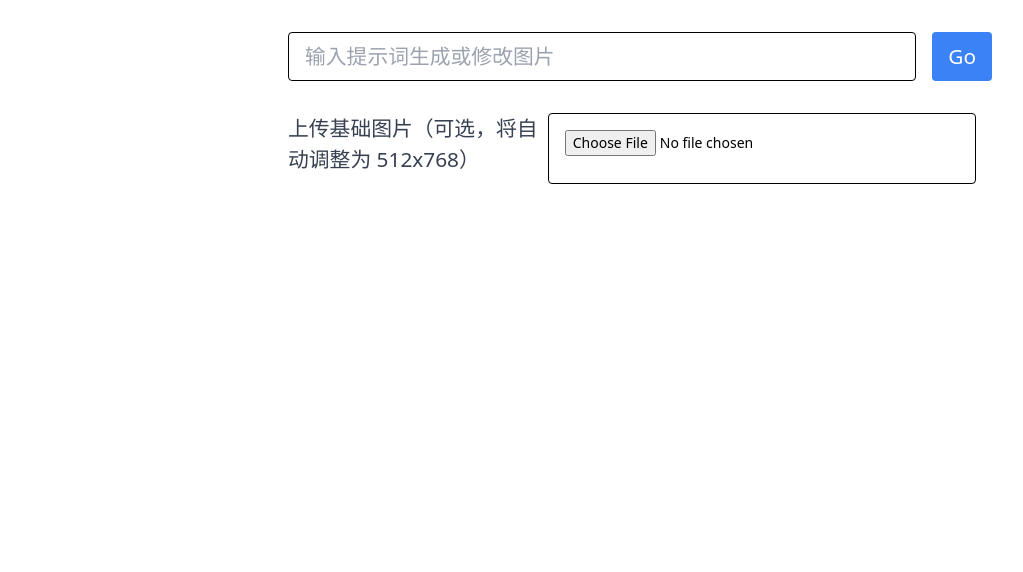
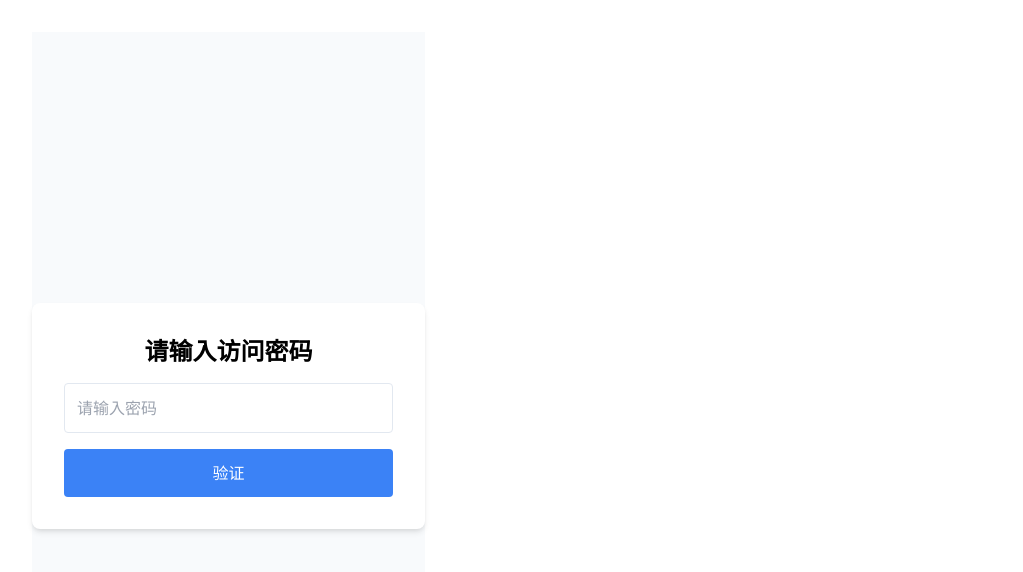
Before and after one commit to slienctfish/gpt4oImageTest, a Next.js app: page / in a window 1280 px wide. Shown: the top 572 px of the page, without its empty margins (0-1023 px from the left). Built offline with nearby package versions, Linux system fonts and the light colour scheme.

Commit message:
调整布局，增加鉴权flzbydfcq

```diff
--- a/src/app/globals.css
+++ b/src/app/globals.css
@@ -2,13 +2,218 @@
 @tailwind components;
 @tailwind utilities;
 
+.container {
+  padding: 2rem;
+  font-size: 1.3rem;
+  max-width: 100%;
+  margin: 0 auto;
+  display: flex;
+  gap: 2rem;
+  height: 95vh;
+  position: relative;
+  box-sizing: border-box;
+  overflow: hidden;
+}
 
-.container{
-  padding:2rem;
-  font-size:1.3rem;
-  max-width:48rem;
-  margin:0 auto;
+/* 加载遮罩层 */
+.loading-overlay {
+  position: fixed;
+  top: 0;
+  left: 0;
+  right: 0;
+  bottom: 0;
+  background-color: rgba(0, 0, 0, 0.5);
+  display: flex;
+  justify-content: center;
+  align-items: center;
+  z-index: 1000;
 }
+
+.loading-spinner {
+  width: 50px;
+  height: 50px;
+  border: 5px solid #f3f3f3;
+  border-top: 5px solid #3b82f6;
+  border-radius: 50%;
+  animation: spin 1s linear infinite;
+}
+
+.loading-text {
+  color: white;
+  font-size: 1.2rem;
+  margin-top: 1rem;
+  text-align: center;
+}
+
+@keyframes spin {
+  0% { transform: rotate(0deg); }
+  100% { transform: rotate(360deg); }
+}
+
+.left-panel {
+  flex: 1;
+  max-width: 50%;
+  display: flex;
+  flex-direction: column;
+  gap: 1.5rem;
+  overflow-y: auto;
+  padding-right: 1rem;
+  height: calc(100vh - 4rem);
+}
+
+.right-panel {
+  flex: 1;
+  max-width: 50%;
+  display: flex;
+  flex-direction: column;
+  align-items: center;
+  overflow-y: auto;
+  padding-right: 1rem;
+  height: calc(100vh - 4rem);
+}
+
+.prompt-editor {
+  width: 90%;
+  min-height: 150px;
+  max-height: 200px;
+  padding: 1rem;
+  border: 1px solid #e2e8f0;
+  border-radius: 0.5rem;
+  font-size: 1rem;
+  resize: vertical;
+  font-family: monospace;
+  background-color: #f8fafc;
+}
+
+.file-upload {
+  width: 87%;
+  padding: 1.5rem;
+  border: 2px dashed #e2e8f0;
+  border-radius: 0.5rem;
+  text-align: center;
+  cursor: pointer;
+  transition: all 0.3s ease;
+  position: relative;
+  min-height: 200px;
+  max-height: 530px;
+  overflow: hidden;
+}
+
+.file-upload:hover {
+  border-color: #94a3b8;
+  background-color: #f1f5f9;
+}
+
+.file-upload.dragover {
+  border-color: #3b82f6;
+  background-color: #eff6ff;
+}
+
+/* 隐藏文件上传框 */
+.file-upload input[type="file"] {
+  position: absolute;
+  width: 100%;
+  height: 100%;
+  top: 0;
+  left: 0;
+  opacity: 0;
+  cursor: pointer;
+  z-index: 1;
+}
+
+/* 清除按钮样式 */
+.clear-image-button {
+  display: inline-block;
+  padding: 0.5rem 1rem;
+  background-color: #fee2e2;
+  color: #dc2626;
+  border-radius: 0.25rem;
+  font-weight: 500;
+  margin-top: 0.5rem;
+  transition: all 0.2s ease;
+  z-index: 10;
+  position: relative;
+}
+
+.clear-image-button:hover {
+  background-color: #fecaca;
+}
+
+.preview-image {
+  max-width: 100%;
+  max-height: 250px;
+  height: auto;
+  border-radius: 0.5rem;
+  box-shadow: 0 4px 6px -1px rgba(0, 0, 0, 0.1), 0 2px 4px -1px rgba(0, 0, 0, 0.06);
+  object-fit: contain;
+}
+
+.uploaded-preview-image {
+  max-width: 100%;
+  max-height: 500px;
+  height: auto;
+  border-radius: 0.5rem;
+  box-shadow: 0 4px 6px -1px rgba(0, 0, 0, 0.1), 0 2px 4px -1px rgba(0, 0, 0, 0.06);
+  object-fit: contain;
+  margin: 0 auto;
+  display: block;
+}
+
+.generated-preview-image {
+  width: 512px;
+  height: 768px;
+  border-radius: 0.5rem;
+  box-shadow: 0 4px 6px -1px rgba(0, 0, 0, 0.1), 0 2px 4px -1px rgba(0, 0, 0, 0.06);
+  object-fit: contain;
+}
+
+.submit-button {
+  padding: 0.75rem 1.5rem;
+  background-color: #3b82f6;
+  color: white;
+  border: none;
+  border-radius: 0.5rem;
+  font-weight: 500;
+  cursor: pointer;
+  transition: background-color 0.3s ease;
+  margin-bottom: 10px;
+}
+
+.submit-button:hover {
+  background-color: #2563eb;
+}
+
+.submit-button:disabled {
+  background-color: #94a3b8;
+  cursor: not-allowed;
+}
+
+.error-message {
+  padding: 1rem;
+  background-color: #fee2e2;
+  color: #dc2626;
+  border-radius: 0.5rem;
+  margin-top: 1rem;
+}
+
+.success-message {
+  padding: 1rem;
+  background-color: #dcfce7;
+  color: #16a34a;
+  border-radius: 0.5rem;
+  margin-top: 1rem;
+}
+
+@media (max-width: 768px) {
+  .container {
+    flex-direction: column;
+  }
+
+  .left-panel, .right-panel {
+    max-width: 100%;
+  }
+}
+
 form {
   /* display:flex; */
   margin-bottom:2rem;
@@ -37,3 +242,64 @@ form button{
   aspect-ratio:1/1;
   position:relative;
 }
+
+.download-button {
+  position: absolute;
+  right: 20px;
+  background-color: #3b82f6;
+  color: white;
+  padding: 8px 16px;
+  border-radius: 4px;
+  text-decoration: none;
+  font-weight: 500;
+  transition: background-color 0.2s;
+  z-index: 10;
+}
+
+.download-button:hover {
+  background-color: #2563eb;
+}
+
+.auth-container {
+  display: flex;
+  justify-content: center;
+  align-items: center;
+  min-height: 100vh;
+  background-color: #f8fafc;
+}
+
+.auth-form {
+  background-color: white;
+  padding: 2rem;
+  border-radius: 0.5rem;
+  box-shadow: 0 4px 6px -1px rgba(0, 0, 0, 0.1), 0 2px 4px -1px rgba(0, 0, 0, 0.06);
+  width: 100%;
+  max-width: 400px;
+  text-align: center;
+}
+
+.auth-input {
+  width: 100%;
+  padding: 0.75rem;
+  border: 1px solid #e2e8f0;
+  border-radius: 0.25rem;
+  margin-bottom: 1rem;
+  font-size: 1rem;
+}
+
+.auth-button {
+  width: 100%;
+  padding: 0.75rem;
+  background-color: #3b82f6;
+  color: white;
+  border: none;
+  border-radius: 0.25rem;
+  font-size: 1rem;
+  font-weight: 500;
+  cursor: pointer;
+  transition: background-color 0.2s;
+}
+
+.auth-button:hover {
+  background-color: #2563eb;
+}
--- a/src/app/layout.js
+++ b/src/app/layout.js
@@ -7,8 +7,8 @@ const inter = Inter({
 });
 
 export const metadata = {
-  title: "Create Next App",
-  description: "Generated by create next app",
+  title: "一句话调用AI生成图片",
+  description: "一句话调用AI生成图片",
 };
 
 export default function RootLayout({ children }) {
--- a/src/app/page.js
+++ b/src/app/page.js
@@ -1,6 +1,6 @@
 'use client';
 
-import { useState, useRef } from "react";
+import { useState, useRef, useEffect } from "react";
 import Image from "next/image";
 
 const sleep = (ms) => new Promise((resolve) => setTimeout(resolve, ms));
@@ -12,30 +12,41 @@ export default function Home() {
   const [imageUrl, setImageUrl] = useState(null);
   const [baseImage, setBaseImage] = useState(null);
   const [baseImagePreview, setBaseImagePreview] = useState(null);
+  const [countdown, setCountdown] = useState(60);
+  const [isAuthenticated, setIsAuthenticated] = useState(false);
+  const [password, setPassword] = useState('');
   const fileInputRef = useRef(null);
+  const countdownRef = useRef(null);
 
-  const extractImageUrl = (content) => {
-    console.log("解析内容:", content); // 调试输出
-
-    // 尝试多种可能的图片链接格式
-    const patterns = [
-      // 带换行符的格式
-      /!\[(图片|image)\]\((https:\/\/[^)]+)\)[\r\n]+/,
-      // 标准格式
-      /!\[(图片|image)\]\((https:\/\/[^)]+)\)/,
-      // 仅匹配URL格式
-      /(https:\/\/tokensceshi\.oss[^)\s]+)/
-    ];
-
-    for (const pattern of patterns) {
-      const match = content.match(pattern);
-      if (match) {
-        // 根据匹配到的正则返回正确的捕获组
-        return pattern.toString().includes('tokensceshi') ? match[1] : match[2];
+  useEffect(() => {
+    if (isLoading) {
+      setCountdown(70);
+      countdownRef.current = setInterval(() => {
+        setCountdown(prev => {
+          if (prev <= 1) {
+            clearInterval(countdownRef.current);
+            return 0;
+          }
+          return prev - 1;
+        });
+      }, 1000);
+    } else {
+      if (countdownRef.current) {
+        clearInterval(countdownRef.current);
       }
     }
 
-    return null;
+    return () => {
+      if (countdownRef.current) {
+        clearInterval(countdownRef.current);
+      }
+    };
+  }, [isLoading]);
+
+  const extractImageUrl = (content) => {
+    const regex = /!\[图片\]\((https:\/\/[^)]+)\)/;
+    const match = content.match(regex);
+    return match ? match[1] : null;
   };
 
   const handleImageUpload = (e) => {
@@ -47,60 +58,18 @@ export default function Home() {
       setError('请上传图片文件');
       return;
     }
+    setError(null);
+    // 检查文件大小（10MB = 10 * 1024 * 1024 bytes）
+    if (file.size > 10 * 1024 * 1024) {
+      setError('图片大小不能超过10MB');
+      return;
+    }
 
-    // 使用图片加载和调整大小
+    // 直接创建预览
     const reader = new FileReader();
     reader.onload = (event) => {
-      // 使用 window.Image 而不是 Image，避免与 Next.js 的 Image 组件冲突
-      const imgElement = new window.Image();
-      imgElement.onload = () => {
-        // 创建 canvas 调整图片大小
-        const canvas = document.createElement('canvas');
-        canvas.width = 512;
-        canvas.height = 768;
-        const ctx = canvas.getContext('2d');
-
-        // 计算缩放和裁剪参数以保持宽高比
-        const imgRatio = imgElement.width / imgElement.height;
-        const targetRatio = 512 / 768;
-
-        let drawWidth, drawHeight, startX = 0, startY = 0;
-
-        if (imgRatio > targetRatio) {
-          // 图片较宽，以高度为基准进行缩放
-          drawHeight = 768;
-          drawWidth = imgElement.width * (768 / imgElement.height);
-          startX = (drawWidth - 512) / 2; // 居中裁剪
-        } else {
-          // 图片较高，以宽度为基准进行缩放
-          drawWidth = 512;
-          drawHeight = imgElement.height * (512 / imgElement.width);
-          startY = (drawHeight - 768) / 2; // 居中裁剪
-        }
-
-        // 清空画布并绘制调整大小和裁剪后的图片
-        ctx.fillStyle = 'white';
-        ctx.fillRect(0, 0, 512, 768);
-        ctx.drawImage(imgElement, -startX, -startY, drawWidth, drawHeight);
-
-        // 转换为 blob
-        canvas.toBlob((blob) => {
-          // 设置基础图片
-          const resizedFile = new File([blob], file.name, {
-            type: file.type,
-            lastModified: new Date().getTime()
-          });
-          setBaseImage(resizedFile);
-          setBaseImagePreview(canvas.toDataURL(file.type));
-
-          // 添加尺寸显示
-          const imgDimensions = document.createElement('div');
-          imgDimensions.innerHTML = `已调整为 512 x 768`;
-
-        }, file.type);
-      };
-
-      imgElement.src = event.target.result;
+      setBaseImagePreview(event.target.result);
+      setBaseImage(file);
     };
     reader.readAsDataURL(file);
   };
@@ -127,7 +96,6 @@ export default function Home() {
     setIsLoading(true);
     setError(null);
     setImageUrl(null);
-
     try {
       const promptText = e.target.prompt.value;
 
@@ -157,109 +125,153 @@ export default function Home() {
 
       // 提取图片URL
       if (prediction.choices && prediction.choices[0] && prediction.choices[0].message) {
+        debugger
         const content = prediction.choices[0].message.content;
-        console.log("从API收到内容:", content);
-
         const url = extractImageUrl(content);
-        console.log("提取的图片URL:", url);
-
         if (url) {
           setImageUrl(url);
-        } else {
-          console.warn("无法从内容中提取图片URL");
         }
       }
     } catch (err) {
-      console.error("请求处理错误:", err);
       setError(err.message);
     } finally {
       setIsLoading(false);
     }
   };
+
+  const handlePasswordSubmit = (e) => {
+    e.preventDefault();
+    if (password === 'flzbydfcq') {
+      setIsAuthenticated(true);
+    } else {
+      setError('密码错误');
+    }
+  };
+
+  if (!isAuthenticated) {
     return (
-<div className="container max-w-2xl mx-auto p-5">
-  {/* <h1 className="py-6 text-center font-bold text-2xl">
-    Dream something with{" "}
-    <a href="https://replicate.com/black-forest-labs/flux-schnell?utm_source=project&utm_project=getting-started">
-    Flux Schnell
-    </a>
-  </h1> */}
-  <form className="w-full" onSubmit={handleSubmit}>
-    <div className="flex mb-8">
+      <div className="container">
+        <div className="auth-container">
+          <form onSubmit={handlePasswordSubmit} className="auth-form">
+            <h2 className="text-2xl font-bold mb-4">请输入访问密码</h2>
             <input
-        type="text"
-        className="flex-grow py-2 px-4 border rounded-l"
-        name="prompt"
-        placeholder="输入提示词生成或修改图片"
+              type="password"
+              value={password}
+              onChange={(e) => setPassword(e.target.value)}
+              className="auth-input"
+              placeholder="请输入密码"
             />
+            <button type="submit" className="auth-button">
+              验证
+            </button>
+            {error && <div className="error-message">{error}</div>}
+          </form>
+        </div>
+      </div>
+    );
+  }
+
+  return (
+    <div className="container">
+      {isLoading && (
+        <div className="loading-overlay">
+          <div className="text-center">
+            <div className="loading-spinner"></div>
+            <div className="loading-text">
+              生成图片大约需要1分钟，请继续等待 {countdown}s
+            </div>
+          </div>
+        </div>
+      )}
+
+      <div className="left-panel">
+        <form onSubmit={handleSubmit}>
           <button
-        className={`px-4 py-2 bg-blue-500 text-white rounded-r font-medium ${isLoading ? 'opacity-50 cursor-not-allowed' : 'hover:bg-blue-600'}`}
+            className="submit-button w-full mt-4"
             type="submit"
             disabled={isLoading}
           >
-        {isLoading ? 'Wait...' : 'Go'}
+            {isLoading ? '处理中...' : '生成图片'}
           </button>
-    </div>
+          <textarea
+            className="prompt-editor"
+            name="prompt"
+            placeholder="输入提示词生成或修改图片"
+            rows={5}
+          />
 
-    <div className="flex mb-8">
-      <div className="flex items-center justify-between mb-2">
-        <label className="block text-gray-700 font-medium">上传基础图片（可选，将自动调整为 512x768）</label>
-        {baseImagePreview && (
-          <button
-            type="button"
-            onClick={clearBaseImage}
-            className="text-red-500 hover:text-red-700 text-sm"
-          >
-            清除图片
-          </button>
-        )}
-      </div>
+          <div className="file-upload">
             <input
               type="file"
               accept="image/*"
               onChange={handleImageUpload}
-        className="w-full text-sm"
               ref={fileInputRef}
+              className="hidden"
             />
-
-      {baseImagePreview && (
-        <div className="mt-3">
-          <div className="text-center text-sm text-gray-500 mb-2">图片已调整为 512 x 768</div>
-          <div className="flex justify-center">
-            <div className="max-w-xs">
+            <div className="text-center" onClick={(e) => {
+              // 如果点击的是清除按钮或其子元素，不触发文件选择
+              if (e.target.closest('.clear-image-button')) {
+                return;
+              }
+              fileInputRef.current?.click();
+            }}>
+              {baseImagePreview ? (
+                <div>
                   <img
                     src={baseImagePreview}
                     alt="上传的图片"
-                className="max-w-full h-auto rounded-lg mx-auto"
-                width="512"
-                height="768"
+                    className="uploaded-preview-image mb-2"
                   />
+                  <button
+                    type="button"
+                    onClick={(e) => {
+                      e.stopPropagation();
+                      clearBaseImage();
+                    }}
+                    className="clear-image-button"
+                  >
+                    清除图片
+                  </button>
                 </div>
-          </div>
+              ) : (
+                <div>
+                  <p className="text-gray-500">点击或拖放图片到此处</p>
+                  <p className="text-sm text-gray-400 mt-1">图片将自动调整为 512x768</p>
                 </div>
               )}
             </div>
+          </div>
         </form>
 
-  {error && <div className="mt-4 p-4 bg-red-100 text-red-700 rounded">{error}</div>}
+        {error && <div className="error-message">{error}</div>}
+      </div>
 
-  {prediction && (
-    <>
-      <div className="image-wrapper mt-5 flex justify-center">
-        <div className="max-w-2xl">
+      <div className="right-panel">
+        {imageUrl && (
+          <div className="w-full">
+            <div className="relative">
+            <a
+                href={imageUrl}
+                download
+                className="download-button"
+                target="_blank"
+                rel="noopener noreferrer"
+              >
+                下载图片
+              </a>
               <Image
                 src={imageUrl}
                 alt="Generated image"
-            className="max-w-full h-auto rounded-lg mx-auto"
+                className="generated-preview-image"
                 width={512}
-            height={512}
+                height={768}
                 style={{ objectFit: 'contain' }}
                 priority
               />
             </div>
           </div>
-    </>
         )}
+      </div>
     </div>
   );
 }
```
Also changed, not shown: next.config.js (added, +14 -0 lines). Lines whose indentation alone changed are shown as unchanged.
